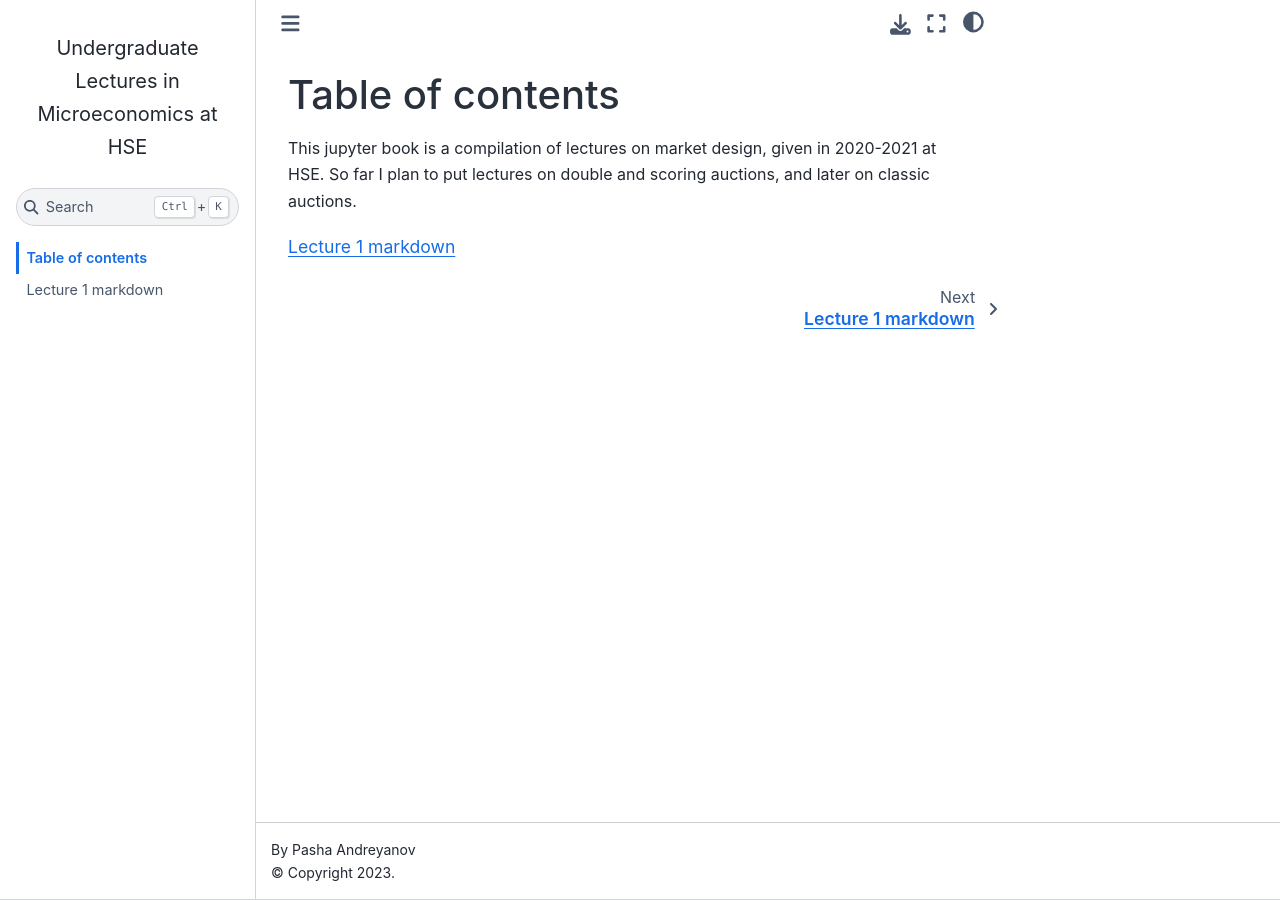
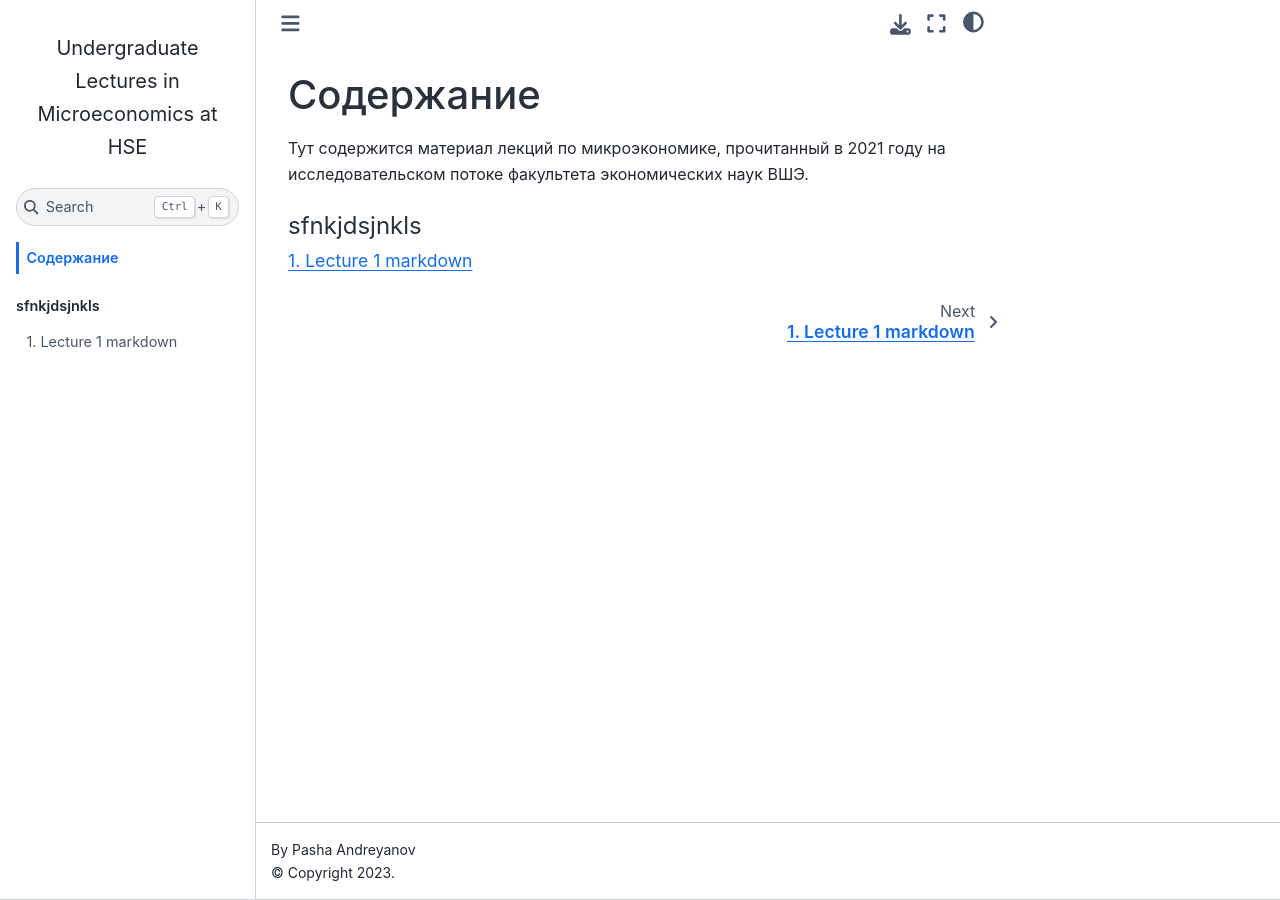
Before and after one commit to pandreyanov/pashas_micro_one_lectures, a Jupyter Book: the page built from table.md, in a window 1280 px wide. Built offline with Jupyter Book 1.0.4 settings and Sphinx 7.4.7 and the Sphinx Book theme 1.1.4, drawn with Linux system fonts in a browser that asks for light colours.

Commit message:
auto commit

```diff
--- a/_toc.yml
+++ b/_toc.yml
@@ -4,5 +4,8 @@
 format: jb-book
 root: table
 
-chapters:
-- file: lecture_1
+parts:
+- caption: sfnkjdsjnkls
+  numbered: true
+  chapters:
+  - file: lecture_1/lecture_1
--- a/table.md
+++ b/table.md
@@ -1,6 +1,6 @@
-# Table of contents
+# Содержание
 
-This jupyter book is a compilation of lectures on market design, given in 2020-2021 at HSE. So far I plan to put lectures on double and scoring auctions, and later on classic auctions.
+Тут содержится материал лекций по микроэкономике, прочитанный в 2021 году на исследовательском потоке факультета экономических наук ВШЭ.
 
 :::{tableofcontents}
 :::
```
Also changed, not shown: lecture_1/lecture_1.md (added, +72 -0 lines), 1 other file.
